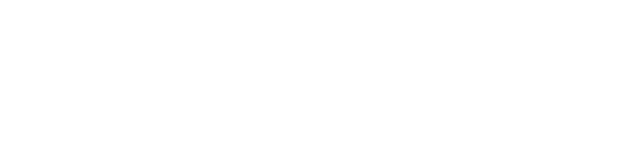
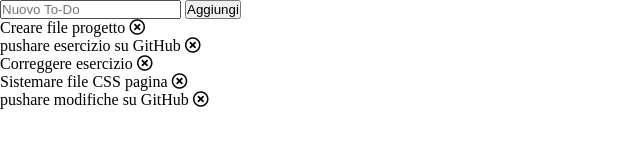
Before and after one commit to gzocchi/vue-todolist, a plain HTML site: page index.html in a window 1280 px wide. Shown: the whole page, without its empty margins (0-640 px from the left). Drawn offline with nearby package versions, Linux system fonts and the light colour scheme.

Commit message:
aggiunto script to-do list

```diff
--- a/css/style.css
+++ b/css/style.css
@@ -4,3 +4,11 @@
   padding: 0;
   margin: 0;
 }
+
+button,
+.to_do_list > li {
+  cursor: pointer;
+}
+.line-through {
+  text-decoration: line-through;
+}
--- a/index.html
+++ b/index.html
@@ -21,6 +21,21 @@
 
     <main id="root">
 
+        <div class="add_to_do">
+            <input @keyup.enter="addToDo" type="text" placeholder="Nuovo To-Do" v-model="toDoItem">
+            <button @click="addToDo">Aggiungi</button>
+        </div>
+
+        <div class="to_do">
+            <ul v-if="toDoList.length > 0" class="to_do_list">
+                <li v-for="(ToDo, index) in toDoList">
+                    <span @click="completedToDo(index)" :class='ToDo.completed ? "class: line-through" : ""'>{{ ToDo.text }}</span>
+                    <i @click="removeToDo(index)" class="far fa-times-circle"></i>
+                </li>
+            </ul>
+            <h3 v-else >Inserisci un To-Do nella lista</h3>
+        </div>
+
     </main>
 
     <script src="js/script.js"></script>
--- a/js/script.js
+++ b/js/script.js
@@ -1,5 +1,50 @@
 var app = new Vue({
   el: "#root",
-  data: {},
-  methods: {},
+  data: {
+    toDoList: [
+      {
+        text: "Creare file progetto",
+        completed: false,
+      },
+      {
+        text: "pushare esercizio su GitHub",
+        completed: false,
+      },
+      {
+        text: "Correggere esercizio",
+        completed: false,
+      },
+      {
+        text: "Sistemare file CSS pagina",
+        completed: false,
+      },
+      {
+        text: "pushare modifiche su GitHub",
+        completed: false,
+      },
+    ],
+    toDoDoing: [],
+    toDoItem: "",
+    alertMessage: "Inserimento non consentito!\nScrivi un nuovo To-Do da aggiungere in elenco"
+  },
+  methods: {
+    checkToDo: function (str) {
+      return str.trim().length > 0;
+    },
+    addToDo: function () {
+      let list = this.toDoList;
+      let newToDo = this.toDoItem;
+      this.checkToDo(newToDo) ? list.push({ text: newToDo, completed: false }) : alert(this.alertMessage);
+      this.toDoItem = "";
+    },
+    removeToDo: function (index) {
+      let removed = this.toDoList.splice(index, 1);
+      this.toDoDoing.push(removed[0]);
+    },
+    completedToDo: function (index) {
+      let element = this.toDoList[index];
+      element.completed ? element.completed = false : element.completed = true;
+      // this.toDoList[index].completed ? this.toDoList[index].completed = false : this.toDoList[index].completed = true;
+    },
+  },
 });
```
